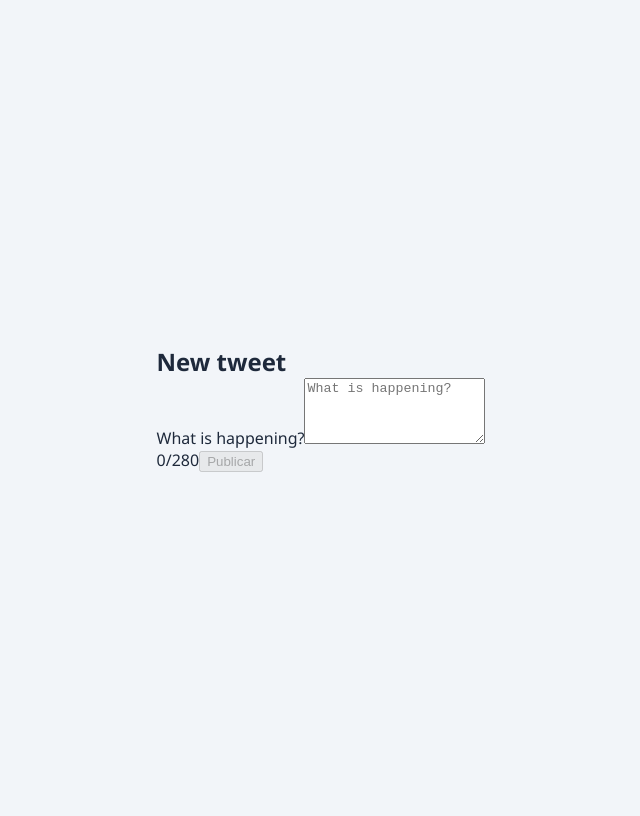
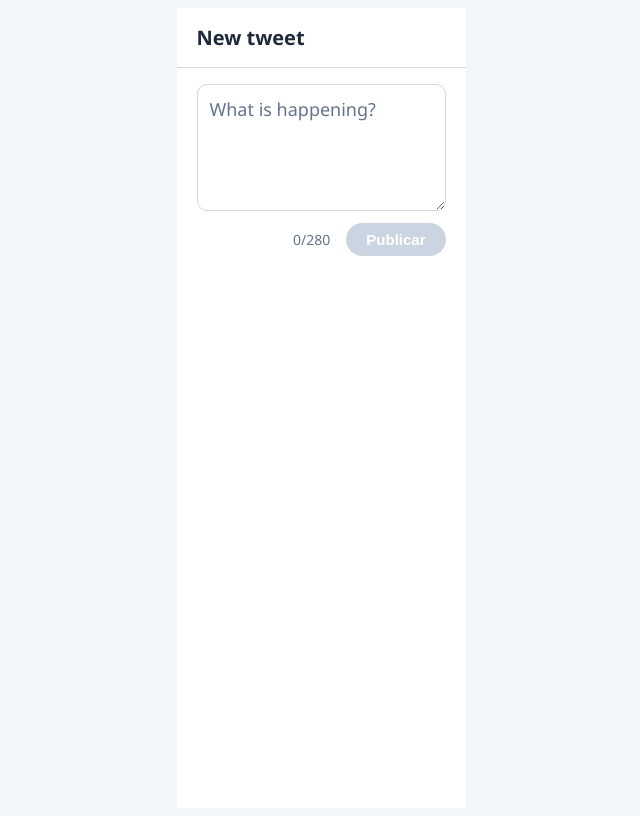
Before and after one commit to juanjoazedu/SOF1_Homies_TeamOmega, a React (Vite) app: page /compose in a window 1280 px wide. Shown: the whole page, without its empty margins (319-959 px from the left). Built offline with nearby package versions, Linux system fonts and the light colour scheme.

Commit message:
style(tweets): added styles for tweet card and tweet form

```diff
--- a/src/shared/css/global.css
+++ b/src/shared/css/global.css
@@ -4,7 +4,7 @@
   --bg-elevated: #F1F5F9;
 
   --border-color: #D1D9E0;
-  --border-strong: #CBD5E1;
+  --border-strong: #161719;
 
   --text-primary: #1E293B;
   --text-secondary: #64748B;
@@ -208,3 +208,260 @@ body {
   font-size: 14px;
   color: var(--text-secondary);
 }
+
+/* New tweet page styles */
+.new-tweet-container,
+.tweet-detail-container {
+  width: min(100%, 600px);
+  min-height: 100vh;
+  margin: 0 auto;
+  background-color: var(--bg-surface);
+  display: flex;
+  flex-direction: column;
+}
+
+.new-tweet-container h2 {
+  padding: 16px 20px;
+  font-size: 20px;
+  font-weight: 700;
+  border-bottom: 1px solid var(--border-color);
+}
+
+.new-tweet-container p[role="status"],
+.new-tweet-container p[role="alert"] {
+  margin: 0 20px 16px;
+  padding: 10px 14px;
+  border-radius: 10px;
+  font-size: 14px;
+}
+
+.new-tweet-container p[role="status"] {
+  background-color: var(--bg-elevated);
+  color: var(--action-accept);
+}
+
+.new-tweet-container p[role="alert"] {
+  background-color: var(--button-danger-hover-border);
+  color: var(--action-danger);
+}
+
+/* Tweet form styles */
+.tweet-form {
+  display: flex;
+  flex-direction: column;
+  gap: 12px;
+  padding: 16px 20px;
+}
+
+.tweet-form label {
+  position: absolute;
+  width: 1px;
+  height: 1px;
+  overflow: hidden;
+  clip: rect(0 0 0 0);
+  white-space: nowrap;
+}
+
+.tweet-form textarea {
+  width: 100%;
+  box-sizing: border-box;
+  min-height: 120px;
+  padding: 12px;
+  border: 1px solid var(--border-color);
+  border-radius: 10px;
+  background-color: var(--bg-surface);
+  color: var(--text-primary);
+  font-family: var(--font-family);
+  font-size: 18px;
+  line-height: 1.4;
+  resize: vertical;
+}
+
+.tweet-form textarea::placeholder {
+  color: var(--text-secondary);
+}
+
+.tweet-form textarea:focus {
+  outline: none;
+  border-color: var(--action-accept);
+}
+
+.tweet-form__footer {
+  display: flex;
+  align-items: center;
+  justify-content: flex-end;
+  gap: 16px;
+}
+
+.tweet-form__counter {
+  font-size: 14px;
+  color: var(--text-secondary);
+}
+
+.tweet-form__counter--error {
+  color: var(--action-danger);
+  font-weight: 600;
+}
+
+.tweet-form button {
+  padding: 8px 20px;
+  border: none;
+  border-radius: 999px;
+  background-color: var(--action-primary);
+  color: var(--text-on-color);
+  font-size: 15px;
+  font-weight: 700;
+  cursor: pointer;
+  transition: background-color 0.2s ease;
+}
+
+.tweet-form button:hover {
+  background-color: var(--action-primary-hover);
+}
+
+.tweet-form button:disabled {
+  background-color: var(--text-muted);
+  cursor: not-allowed;
+}
+
+/* Tweet card styles */
+.tweet-card {
+  display: flex;
+  align-items: flex-start;
+  gap: 12px;
+  padding: 12px 20px;
+  border-bottom: 1px solid var(--border-color);
+  background-color: var(--bg-surface);
+  color: var(--text-primary);
+}
+
+.tweet-card--clickable {
+  cursor: pointer;
+  transition: background-color 0.2s ease;
+}
+
+.tweet-card--clickable:hover {
+  background-color: var(--bg-elevated);
+}
+
+.tweet-card--clickable:focus-visible {
+  outline: 2px solid var(--action-accept);
+  outline-offset: -2px;
+}
+
+.tweet-card__avatar-link {
+  flex-shrink: 0;
+  border-radius: 50%;
+  transition: opacity 0.2s ease;
+}
+
+.tweet-card__avatar-link:hover {
+  opacity: 0.85;
+}
+
+.tweet-card__avatar {
+  width: 48px;
+  height: 48px;
+  border-radius: 50%;
+  object-fit: cover;
+  flex-shrink: 0;
+}
+
+.tweet-card__avatar--empty {
+  background-color: var(--avatar-bg);
+  color: var(--text-secondary);
+  display: flex;
+  align-items: center;
+  justify-content: center;
+  font-size: 10px;
+  text-align: center;
+}
+
+.tweet-card__body {
+  min-width: 0;
+  flex: 1;
+}
+
+.tweet-card__header {
+  margin: 0 0 4px;
+  font-size: 15px;
+  color: var(--text-secondary);
+}
+
+.tweet-card__header a {
+  color: var(--text-primary);
+  text-decoration: none;
+}
+
+.tweet-card__header a:hover {
+  text-decoration: underline;
+}
+
+.tweet-card__content {
+  margin: 0;
+  font-size: 15px;
+  line-height: 1.4;
+  white-space: pre-wrap;
+  overflow-wrap: anywhere;
+}
+
+.tweet-card__media {
+  display: grid;
+  grid-template-columns: repeat(2, 1fr);
+  gap: 4px;
+  margin-top: 12px;
+  border-radius: 14px;
+  overflow: hidden;
+}
+
+.tweet-card__media img,
+.tweet-card__media video {
+  width: 100%;
+  aspect-ratio: 16 / 9;
+  object-fit: cover;
+  display: block;
+  background-color: var(--bg-elevated);
+}
+
+.tweet-card__media > :only-child {
+  grid-column: 1 / -1;
+  aspect-ratio: auto;
+  max-height: 400px;
+}
+
+.tweet-card__media > :first-child:nth-last-child(3) {
+  grid-row: span 2;
+  aspect-ratio: auto;
+  height: 100%;
+}
+
+.tweet-card__actions {
+  display: flex;
+  gap: 24px;
+  margin-top: 10px;
+}
+
+.tweet-card__actions button {
+  padding: 4px 10px;
+  border: none;
+  border-radius: 999px;
+  background-color: transparent;
+  color: var(--text-secondary);
+  font-size: 13px;
+  cursor: pointer;
+  transition: all 0.2s ease;
+}
+
+.tweet-card__actions button:hover {
+  background-color: var(--bg-app);
+  color: var(--action-accept);
+}
+
+.tweet-card__actions button[aria-pressed="true"] {
+  color: var(--action-danger);
+  font-weight: 600;
+}
+
+.tweet-card__actions button:nth-child(2)[aria-pressed="true"] {
+  color: var(--action-accept);
+}
```
